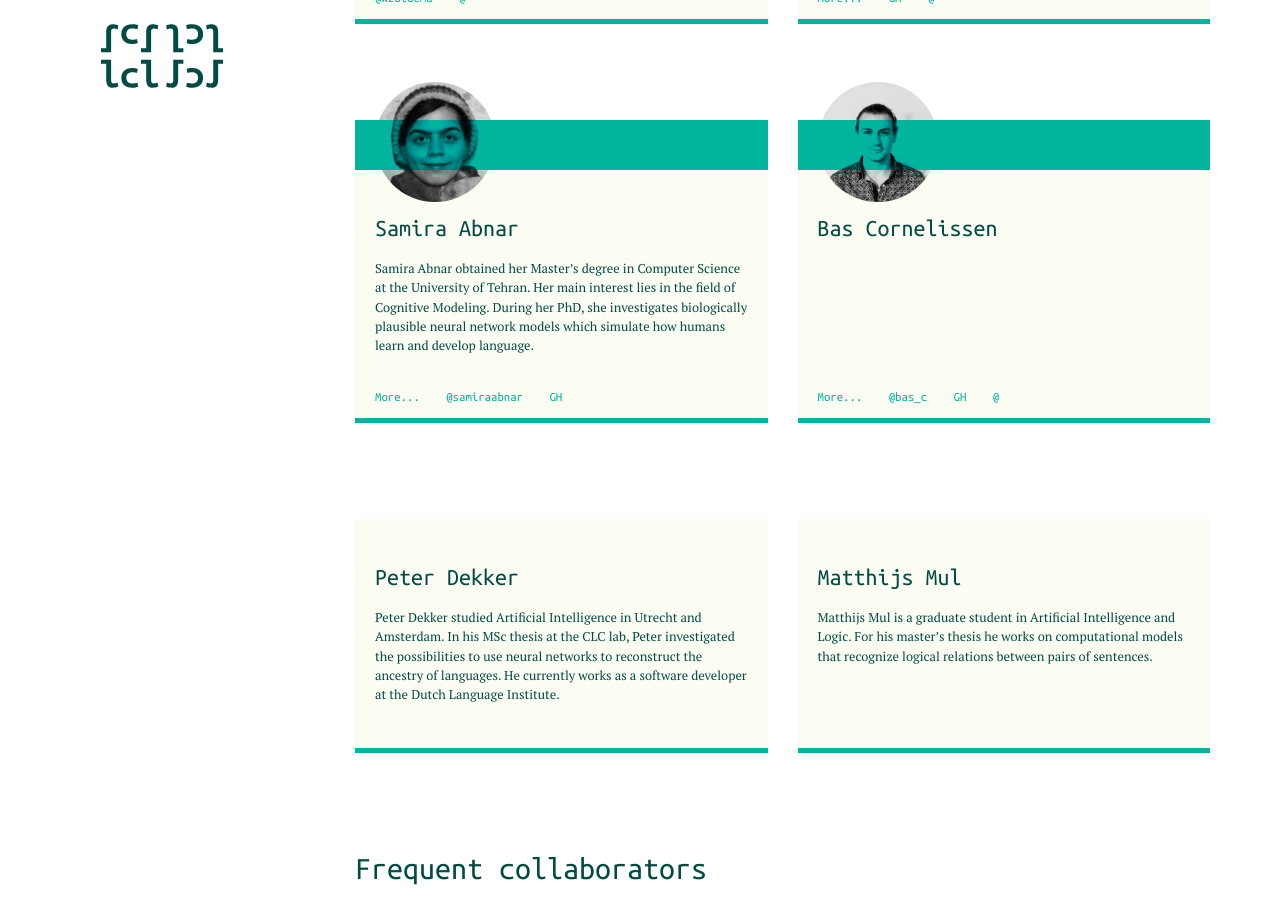
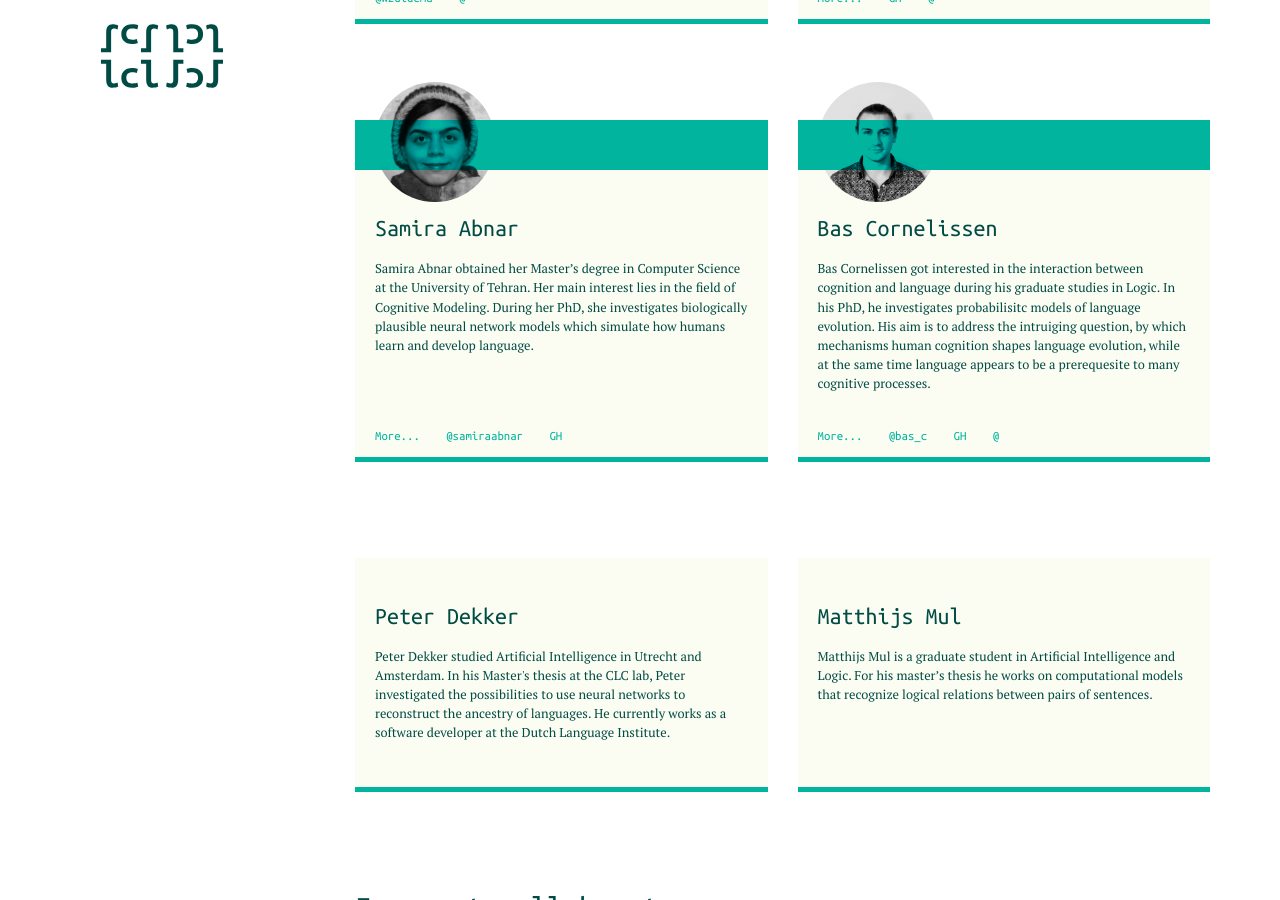
Before and after one commit to clclab/clclab-website, a Jekyll site: the page built from jekyll/people.html, in a window 1280 px wide and 900 px high, scrolled down 704 px. Built offline with Jekyll 4.4.1, drawn with Linux system fonts in a browser that asks for light colours; a script that is not in the unit is left out.

Commit message:
Update people.yml

```diff
--- a/jekyll/_data/people.yml
+++ b/jekyll/_data/people.yml
@@ -47,13 +47,19 @@
   twitter: bas_c
   email: bjmcornelissen@gmail.com
   img: media/bas.jpg
+  interests: >
+    Bas Cornelissen got interested in the interaction between cognition and
+    language during his graduate studies in Logic. In his PhD, he investigates
+    probabilisitc models of language evolution. His aim is to address the intruiging
+    question, by which mechanisms human cognition shapes language evolution, while at
+    the same time language appears to be a prerequesite to many cognitive processes.
 
 - name: Peter Dekker
   type: current
   position: master
   interests: >
     Peter Dekker studied Artificial Intelligence in Utrecht and Amsterdam.
-    In his MSc thesis at the CLC lab, Peter investigated  the possibilities to
+    In his Master's thesis at the CLC lab, Peter investigated  the possibilities to
     use neural networks to reconstruct the ancestry of languages. He currently
     works as a software developer at the Dutch Language Institute.
 
```
